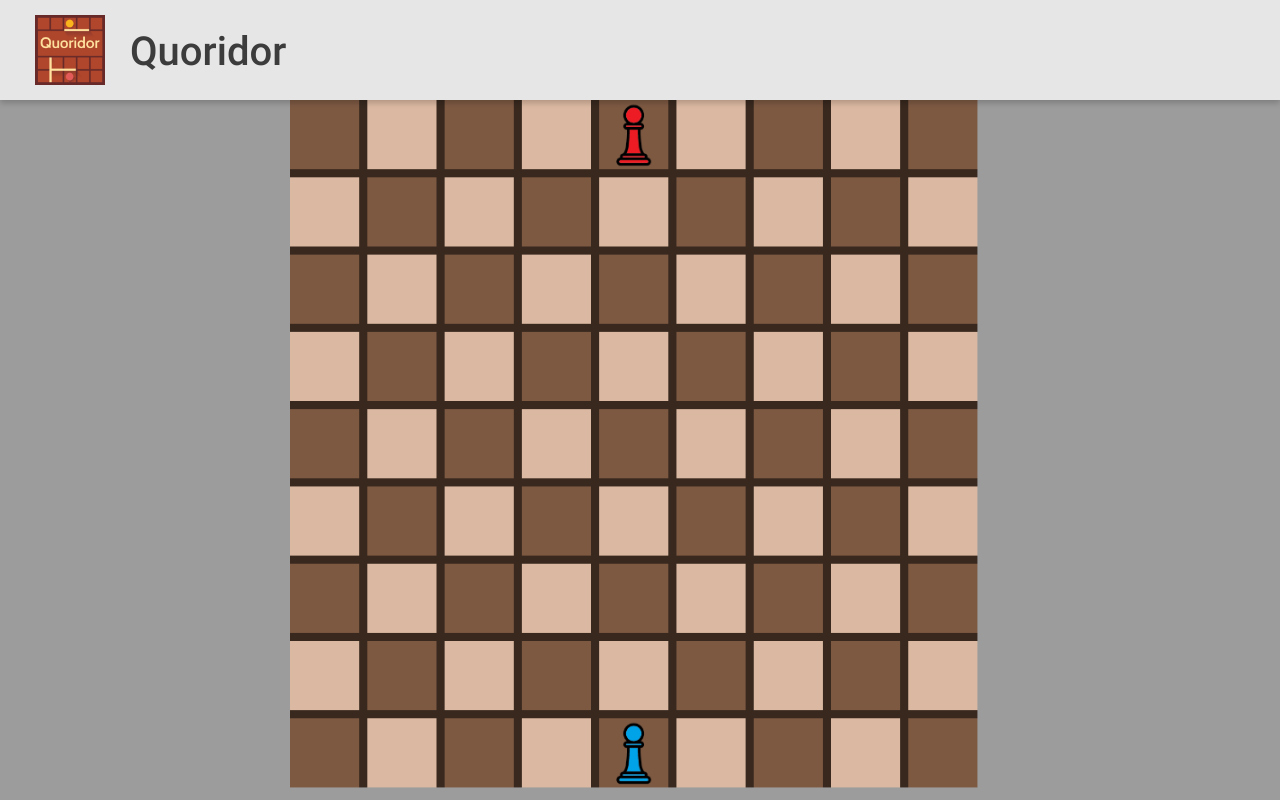
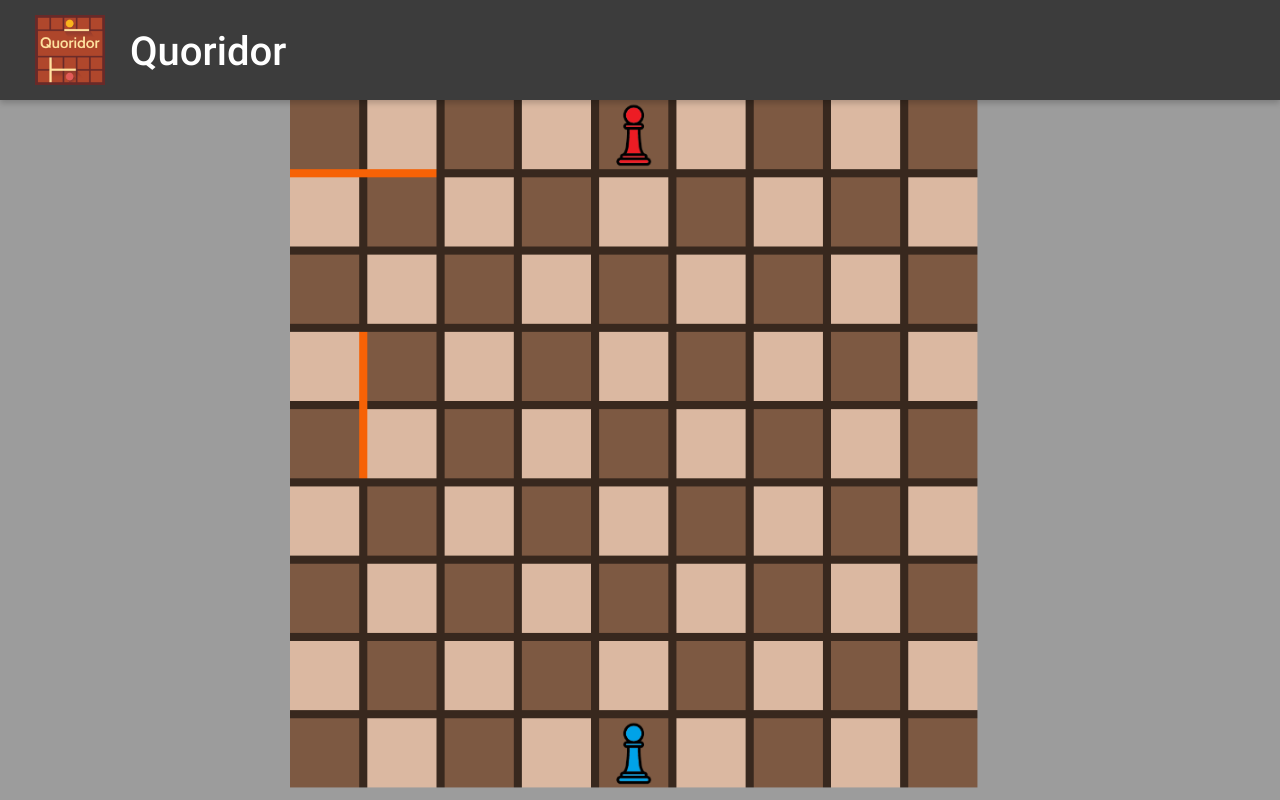
Before and after one commit to codeCoder53552/quoridor, a plain HTML site: page quoridor-client/index.html in a window 1280 px wide. Drawn offline with Linux system fonts and the light colour scheme.

Commit message:
Retain board state and redraw pieces

```diff
--- a/quoridor-client/sc.js
+++ b/quoridor-client/sc.js
@@ -10,12 +10,71 @@ const HOVER_COLOR = "#8c8c8c";
 const HOVER_SELECT_COLOR = "#4c4c4c";
 
 var squareSize, wallWidth;
-var lastRow = -1, lastCol = -1;
+var lastRow = -1, lastCol = -1, lastDirection = "";
+var gameBoard = [
+    { type: "player", row: 0, col: 4, playerNum: 1 },
+    { type: "wall", row: 0, col: 0, direction: "below" },
+    { type: "wall", row: 3, col: 0, direction: "right" },
+    { type: "player", row: 8, col: 4, playerNum: 2 }
+];
 
 // Init canvas and start game loop
 document.addEventListener("DOMContentLoaded", () => {
     let ctx = initCanvas();
+    drawGameBoard(ctx);
 });
+
+// Initialize the game board with all empty spaces
+function clearGameBoard(ctx) {
+    for (const piece of gameBoard) {
+        switch (piece.type) {
+            case "player":
+                const color = (piece.row + piece.col) % 2 ? GRID_COLOR_PRIMARY : GRID_COLOR_SECONDARY;
+                fillSquare(ctx, piece.col, piece.row, color);
+                break;
+            case "wall":
+                if (piece.direction === 'below') {
+                    addHorizontalWall(ctx, piece.col, piece.row, WALL_INACTIVE_COLOR);
+                }
+                else {
+                    addVerticalWall(ctx, piece.col, piece.row, WALL_INACTIVE_COLOR);
+                }
+                break;
+            default:
+                console.log("Unknown game piece: ", piece.type);
+                break;
+        }
+    }
+}
+
+// Draw each game piece. Accepts a callback to run after all pieces are drawn including image loads
+// Callback might be run multiple times, so avoid expensive operations
+function drawGameBoard(ctx, callback) {
+    for (const piece of gameBoard) {
+        switch (piece.type) {
+            case "player":
+                let player = new Image();
+                player.src = `res/Player-${piece.playerNum}.png`;
+                player.onload = () => {
+                    ctx.drawImage(player, piece.col * (squareSize + wallWidth), piece.row * (squareSize + wallWidth), squareSize, squareSize);
+                    callback?.(ctx);
+                }
+                break;
+            case "wall":
+                if (piece.direction === 'below') {
+                    addHorizontalWall(ctx, piece.col, piece.row, WALL_ACTIVE_COLOR);
+                }
+                else {
+                    addVerticalWall(ctx, piece.col, piece.row, WALL_ACTIVE_COLOR);
+                }
+                break;
+            default:
+                console.log("Unknown game piece: ", piece.type);
+                break;
+        }
+    }
+    callback?.(ctx);
+}
 
 // Draw / scale the initial game board and return the canvas context
 function initCanvas() {
@@ -37,9 +96,9 @@ function initCanvas() {
             ctx.fillRect((i * squareSize) + (i * wallWidth), (j * squareSize) + (j * wallWidth), squareSize, squareSize);
             ctx.fillStyle = WALL_INACTIVE_COLOR;
             // Handle filling in the inactive vertical walls
-            if(i != 0){
+            if (i != 0){
                 // Fills in vertical inactive walls & covers the space between verticle & horizontal walls
-                if(j != GRID_WIDTH-1){
+                if (j != GRID_WIDTH - 1) {
                     ctx.fillRect((i * squareSize) + ((i-1) * wallWidth), (j * squareSize) + (j * wallWidth), wallWidth, squareSize + wallWidth);
                 }
                 else{
@@ -47,25 +106,11 @@ function initCanvas() {
                 }
             }
             // Handle filling in the inactive horizontal walls
-            if(j != 0){
+            if (j != 0) {
                 ctx.fillRect((i * squareSize) + (i * wallWidth), (j * squareSize) + ((j-1) * wallWidth), squareSize, wallWidth);
             }
         }
     }
-    // Loads in Pawns
-    var player1 = new Image();
-    var player2 = new Image();
-    player1.src = 'res/Player-1.png';
-    player2.src = 'res/Player-2.png';
-    player1.onload = function() {
-        ctx.drawImage(player1, (4*squareSize) + (4*wallWidth), 0, squareSize, squareSize);
-    }
-    player2.onload = function() {
-        ctx.drawImage(player2, (4*squareSize) + (4*wallWidth), (8*squareSize) + (8*wallWidth), squareSize, squareSize);
-    }
-
-    addVerticalWall(ctx, squareSize, 1, 1, WALL_ACTIVE_COLOR);
-    addHorizontalWall(ctx, squareSize, 7, 7, WALL_ACTIVE_COLOR);
 
     canv.addEventListener("mousemove", evt => handleHover(evt, ctx));
     canv.addEventListener("click", evt => handleSelect(evt, ctx));
@@ -73,6 +118,7 @@ function initCanvas() {
     return ctx;
 }
 
+// Get row, column, and wall from event/cursor location
 function eventLocation(evt) {
     const col = Math.floor(evt.offsetX / squareSize);
     const row = Math.floor(evt.offsetY / squareSize);
@@ -94,25 +140,32 @@ function eventLocation(evt) {
 
 // Allow the user to see where they can move / place walls
 function handleHover(evt, ctx) {
-    fillSquare(ctx, lastCol, lastRow, (lastRow + lastCol) % 2 ? GRID_COLOR_PRIMARY : GRID_COLOR_SECONDARY);
-    if (lastCol < GRID_WIDTH - 1) addVerticalWall(ctx, lastCol + 1, lastRow, WALL_INACTIVE_COLOR);
-    if (lastRow < GRID_HEIGHT - 1) addHorizontalWall(ctx, lastCol, lastRow + 1, WALL_INACTIVE_COLOR);
-
     let { row, col, wallDirection } = eventLocation(evt);
-
     if (row >= GRID_WIDTH || col >= GRID_HEIGHT) return;
 
+    // If the position has changed, update the hover
+    if (row != lastRow || col != lastCol || wallDirection != lastDirection) {
+        // First, clear the previous square
+        fillSquare(ctx, lastCol, lastRow, (lastRow + lastCol) % 2 ? GRID_COLOR_PRIMARY : GRID_COLOR_SECONDARY);
+        if (lastCol < GRID_WIDTH - 1) addVerticalWall(ctx, lastCol, lastRow, WALL_INACTIVE_COLOR);
+        if (lastRow < GRID_HEIGHT - 1) addHorizontalWall(ctx, lastCol, lastRow, WALL_INACTIVE_COLOR);
+
+        // Next, draw the game piece (player, wall) and draw the hover elements afterwards
+        drawGameBoard(ctx, ctx => {
             lastRow = row;
             lastCol = col;
+            lastDirection = wallDirection;
 
             if (wallDirection === "right" && col < GRID_WIDTH - 1 && row < GRID_HEIGHT - 1) {
-        addVerticalWall(ctx, col + 1, row, HOVER_COLOR);
+                addVerticalWall(ctx, col, row, HOVER_COLOR);
             }
             else if (wallDirection === "bottom" && row < GRID_HEIGHT - 1 && col < GRID_WIDTH - 1) {
-        addHorizontalWall(ctx, col, row + 1, HOVER_COLOR);
+                addHorizontalWall(ctx, col, row, HOVER_COLOR);
             }
             else {
                 fillSquare(ctx, col, row, HOVER_COLOR);
+            }
+        });
     }
 }
 
@@ -129,6 +182,7 @@ function handleSelect(evt, ctx) {
     }
 }
 
+// Fill in a square with a specified color
 function fillSquare(ctx, col, row, color) {
     let x = (col * squareSize) + (col * wallWidth); // Calculates x/y location based upon array location & squareSize
     let y = row * squareSize + (row * wallWidth);
@@ -147,21 +201,19 @@ function fillSquare(ctx, col, row, color) {
 // Draws vertical walls based upon row/column location
 function addVerticalWall(ctx, column, row, color) {
     if (row === GRID_HEIGHT - 1) row--;
-    // X is valid at 1-8, Y is valid at 0-7
-    let x = column * squareSize; // Calculates x/y location based upon array location & squareSize
+    let x = (column + 1) * squareSize; // Calculates x/y location based upon array location & squareSize
     let y = row * squareSize;
 
     ctx.fillStyle = color;
-    ctx.fillRect(x + ((column - 1) * wallWidth), y + (row * wallWidth), wallWidth, (squareSize * 2) + wallWidth);
+    ctx.fillRect(x + (column * wallWidth), y + (row * wallWidth), wallWidth, (squareSize * 2) + wallWidth);
 }
 
 // Draws horizontal walls based upon row/column location
 function addHorizontalWall(ctx, column, row, color) {
     if (column === GRID_WIDTH - 1) column--;
-    // X is valid at 0-7, Y is valid at 1-8
     let x = column * squareSize;
-    let y = row * squareSize;
+    let y = (row + 1) * squareSize;
 
     ctx.fillStyle = color;
-    ctx.fillRect(x + (column * wallWidth), y + ((row-1) * wallWidth), (squareSize * 2) + wallWidth, wallWidth);
+    ctx.fillRect(x + (column * wallWidth), y + (row * wallWidth), (squareSize * 2) + wallWidth, wallWidth);
 }
--- a/quoridor-client/st.css
+++ b/quoridor-client/st.css
@@ -29,7 +29,7 @@ body {
     align-items: center;
     width: 100%;
     height: var(--header-height);
-    background-color: #e6e6e6;
+    background-color: #3c3c3c;
     box-shadow: 0 3px 6px rgba(0,0,0,.2);
     text-indent: 130px;
     background-image: url(res/quoridor.png);
@@ -39,7 +39,7 @@ body {
 }
 .header-title {
     font-family: roboto-med, roboto, arial;
-    color: #3c3c3c;
+    color: #fff;
     font-size: 2.5rem;
 }
 
```
Lines whose indentation alone changed are shown as unchanged.
